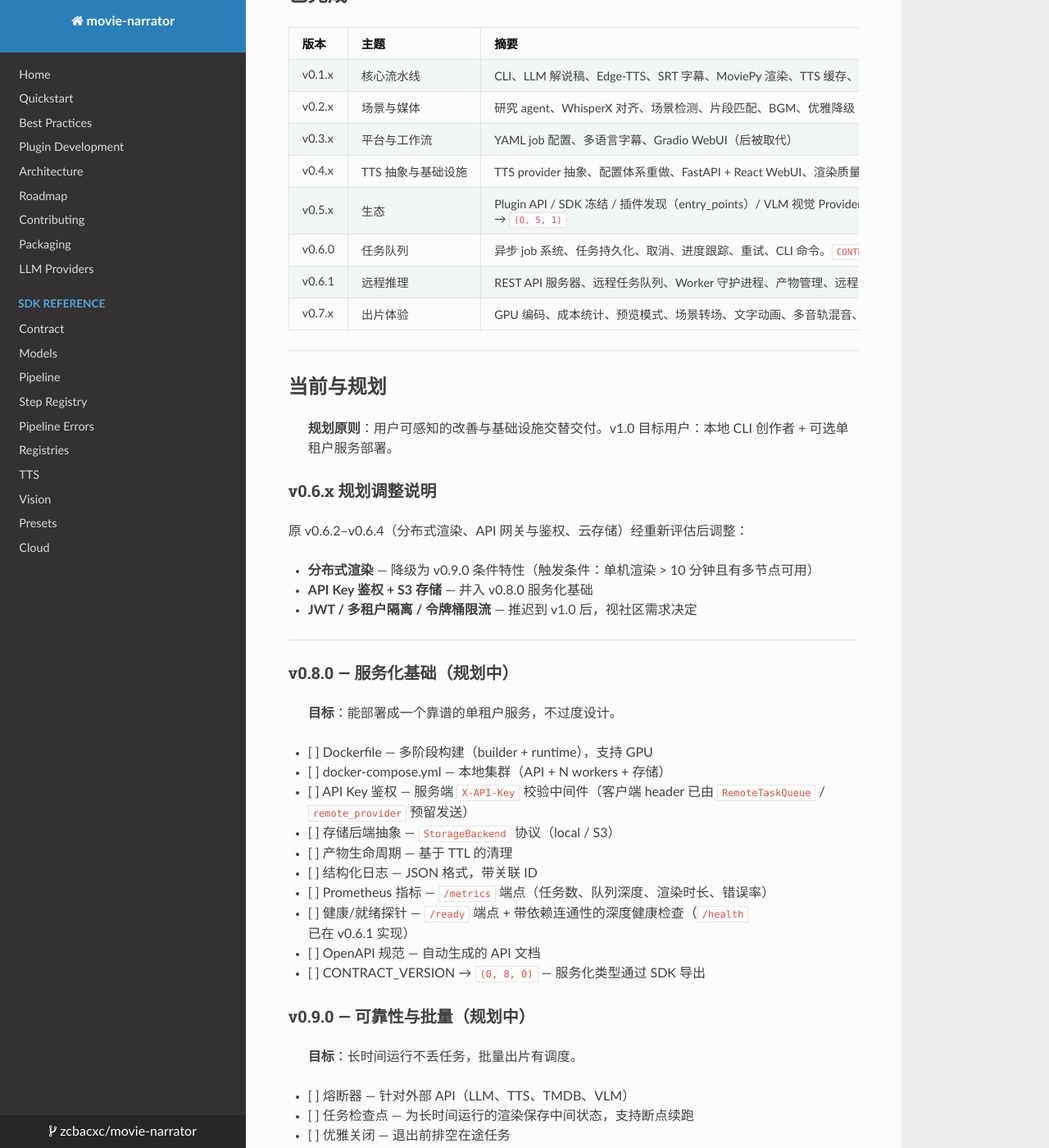
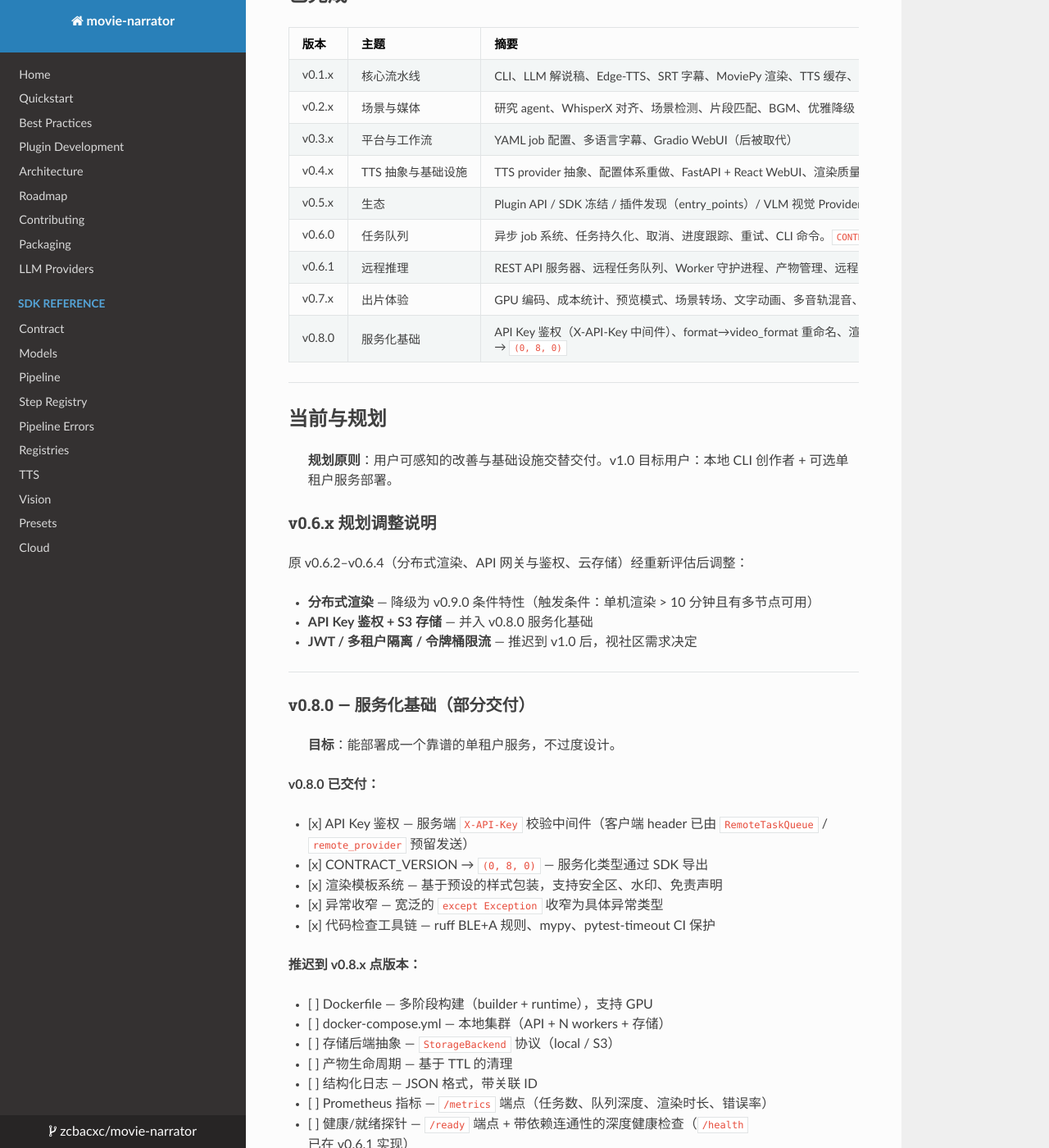
Before and after one commit to zcbacxc/movie-narrator, an MkDocs documentation site: the page built from docs/ROADMAP.zh-CN.md, in a window 1280 px wide and 1400 px high, scrolled down 286 px. Shown: the whole window at 82% size. Built offline with MkDocs 1.6.1, drawn with Linux system fonts in a browser that asks for light colours; nearby versions of some CDN libraries; a script that is not in the unit is left out.

Commit message:
docs(v0.8.0): align ROADMAP/CHANGELOG/METADATA_SCHEMA/job.example.yaml + fix render_template in metadata_export

```diff
--- a/docs/ROADMAP.zh-CN.md
+++ b/docs/ROADMAP.zh-CN.md
@@ -17,6 +17,7 @@
 | v0.6.0 | 任务队列 | 异步 job 系统、任务持久化、取消、进度跟踪、重试、CLI 命令。`CONTRACT_VERSION` → `(0, 6, 0)` |
 | v0.6.1 | 远程推理 | REST API 服务器、远程任务队列、Worker 守护进程、产物管理、远程 Provider 代理、CLI 命令。`CONTRACT_VERSION` → `(0, 6, 1)` |
 | v0.7.x | 出片体验 | GPU 编码、成本统计、预览模式、场景转场、文字动画、多音轨混音、安全加固。`CONTRACT_VERSION` → `(0, 7, 2)` |
+| v0.8.0 | 服务化基础 | API Key 鉴权（X-API-Key 中间件）、format→video_format 重命名、渲染模板系统（预设样式+安全区）、异常收窄（45 处宽泛捕获→具体类型）、ruff/mypy 代码检查工具链 + pytest-timeout、队列死锁修复。`CONTRACT_VERSION` → `(0, 8, 0)` |
 
 ---
 
@@ -34,20 +35,28 @@
 
 ---
 
-### v0.8.0 — 服务化基础（规划中）
+### v0.8.0 — 服务化基础（部分交付）
 
 > **目标**：能部署成一个靠谱的单租户服务，不过度设计。
 
+**v0.8.0 已交付：**
+
+- [x] API Key 鉴权 — 服务端 `X-API-Key` 校验中间件（客户端 header 已由 `RemoteTaskQueue` / `remote_provider` 预留发送）
+- [x] CONTRACT_VERSION → `(0, 8, 0)` — 服务化类型通过 SDK 导出
+- [x] 渲染模板系统 — 基于预设的样式包装，支持安全区、水印、免责声明
+- [x] 异常收窄 — 宽泛的 `except Exception` 收窄为具体异常类型
+- [x] 代码检查工具链 — ruff BLE+A 规则、mypy、pytest-timeout CI 保护
+
+**推迟到 v0.8.x 点版本：**
+
 - [ ] Dockerfile — 多阶段构建（builder + runtime），支持 GPU
 - [ ] docker-compose.yml — 本地集群（API + N workers + 存储）
-- [ ] API Key 鉴权 — 服务端 `X-API-Key` 校验中间件（客户端 header 已由 `RemoteTaskQueue` / `remote_provider` 预留发送）
 - [ ] 存储后端抽象 — `StorageBackend` 协议（local / S3）
 - [ ] 产物生命周期 — 基于 TTL 的清理
 - [ ] 结构化日志 — JSON 格式，带关联 ID
 - [ ] Prometheus 指标 — `/metrics` 端点（任务数、队列深度、渲染时长、错误率）
 - [ ] 健康/就绪探针 — `/ready` 端点 + 带依赖连通性的深度健康检查（`/health` 已在 v0.6.1 实现）
 - [ ] OpenAPI 规范 — 自动生成的 API 文档
-- [ ] CONTRACT_VERSION → `(0, 8, 0)` — 服务化类型通过 SDK 导出
 
 ### v0.9.0 — 可靠性与批量（规划中）
 
```
Also changed, not shown: CHANGELOG.md (+21 -0 lines), docs/METADATA_SCHEMA.md (+16 -0 lines), docs/ROADMAP.md (+12 -3 lines), 2 other files.
